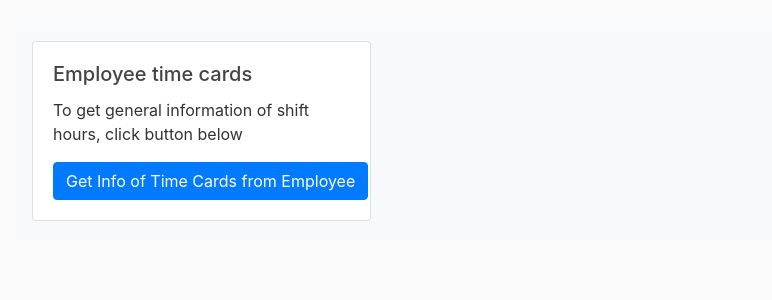
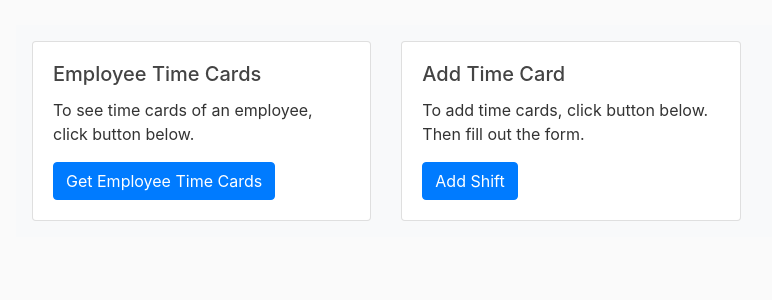
Before and after one commit to ShahramZaheri/cmpt354project, a Flask app: page /shift in a window 1280 px wide. Shown: the part 56-356 px from the top of the page, without its empty margins (69-841 px from the left). Run offline with Flask 2, Linux system fonts and the light colour scheme; some libraries are stand-ins or nearby versions.

Commit message:
added forms to shift pages-they are not complete yet

```diff
--- a/flaskr/__init__.py
+++ b/flaskr/__init__.py
@@ -4,7 +4,7 @@ from datetime import datetime
 
 
 from flask import Flask, render_template, url_for, flash, redirect, request
-from forms import NewEmployeeForm, update_employee_info_form, RemoveEmployeeForm, PayrollForm, ContactForm, RemoveContactForm
+from forms import NewEmployeeForm, update_employee_info_form, RemoveEmployeeForm, PayrollForm, ContactForm, RemoveContactForm, Add_shift_form, get_shifts_form
 
 
 
@@ -250,16 +250,75 @@ def create_app(test_config=None):
         def tax():
                 #form=NewEmployeeForm()
                 return render_template('tax.html')
+# ################################## shift pages #####################################################
+        conn = sqlite3.connect("instance/flaskr.sqlite")
+        conn.row_factory = dict_factory
+        cur = conn.cursor()
+        # Populate drop down dynamically
+        cur.execute(''' SELECT EmployeeID, Fname, Lname FROM Employee''')
+        employees = cur.fetchall()
+        employees_list=[(employee['Fname'] + " " + employee['Lname']) for employee in employees]
+        employees_list.insert(0,"")
 
         @app.route('/shift', methods=['GET', 'POST'])
         def shift():
-                #form=NewEmployeeForm()
+
                 return render_template('shift.html')
 
         @app.route('/shift/timecard', methods=['GET', 'POST'])
         def timecard():
-                #form=NewEmployeeForm()
-                return render_template('timecard.html')
+                form = get_shifts_form()
+                form.employee_filter.choices = employees_list
+                return render_template('timecard.html', form=form)
+
+
+        @app.route('/shift/add_shit', methods=['GET', 'POST'])
+        def add_shift():
+                form = Add_shift_form()
+                form.employee_filter.choices = employees_list
+                if form.validate_on_submit():
+                        conn = sqlite3.connect("instance/flaskr.sqlite")
+                        conn.row_factory = dict_factory
+                        cur = conn.cursor()
+                        # calculating the next shift id to be added
+                        cur.execute('''
+                                SELECT MAX(ShiftID)
+                                FROM Shift
+                                '''
+                                )
+                        Shift_ID_dictionary = cur.fetchall()
+                        max_shift_id = Shift_ID_dictionary[0]['MAX(ShiftID)']
+                        next_shift_id_to_be_added = str(int(max_shift_id)+1)
+                        # calculating employee id from fname and lastname
+                        employee_full_name = form.employee_filter.data
+                        employee_full_name_list = employee_full_name.split(" ")
+                        # print(employee_full_name_list[0])
+                        # print(type(employee_full_name_list[0]))
+                        # print(employee_full_name_list[1])
+                        # query = ''' SELECT EmployeeID
+                        #          FROM Employee
+                        #          WHERE Fname LIKE %"Emma"% '''
+                        #         #   +'"'+ employee_full_name_list[0] +'"'
+
+                        # cur.execute(query)
+                        # emloyee_id = cur.fetchone
+                        # print(emloyee_id)
+
+
+                        # Employee_id_dict = list(c.fetchall())
+                        # EMPLOYEE_ID = str(int(Employee_id_dict[0][0]) + 1)
+                        # query = 'insert into Shift VALUES (?, ?, ?, ?, ?, ?, ?,?)'
+                        # c.execute(query,
+                        # (EMPLOYEE_ID,
+                        #         form.employee_SIN.data,
+                        #         form.employee_date_of_birth.data,
+                        #         form.employee_first_name.data,
+
+                        #         form.shift_start_time.data,
+                        #         form.sift_end_time.data,
+                        #         form.date_of_shift.data))
+
+                return render_template('add_shift.html', form=form)
 
 
 #################################################################################### Emergency Contact Pages
--- a/flaskr/templates/shift.html
+++ b/flaskr/templates/shift.html
@@ -6,9 +6,18 @@
     <div class="col-sm-4">
       <div class="card">
         <div class="card-body">
-          <h5 class="card-title">Employee time cards </h5>
-            <p class="card-text"> To get general information of shift hours, click button below </p>
-          <a href="{{ url_for('timecard') }}" class="btn btn-primary"> Get Info of Time Cards from Employee</a>
+          <h5 class="card-title">Employee Time Cards </h5>
+            <p class="card-text"> To see time cards of an employee, click button below. </p>
+          <a href="{{ url_for('timecard') }}" class="btn btn-primary"> Get Employee Time Cards</a>
+        </div>
+      </div>
+    </div>
+    <div class="col-sm-4">
+      <div class="card">
+        <div class="card-body">
+          <h5 class="card-title">Add Time Card </h5>
+            <p class="card-text"> To add time cards, click button below. Then fill out the form. </p>
+          <a href="{{ url_for('add_shift') }}" class="btn btn-primary"> Add Shift</a>
         </div>
       </div>
     </div>
```
Also changed, not shown: flaskr/templates/add_shift.html (added, +90 -0 lines), flaskr/templates/timecard.html (+31 -1 lines), forms.py (+14 -1 lines).
